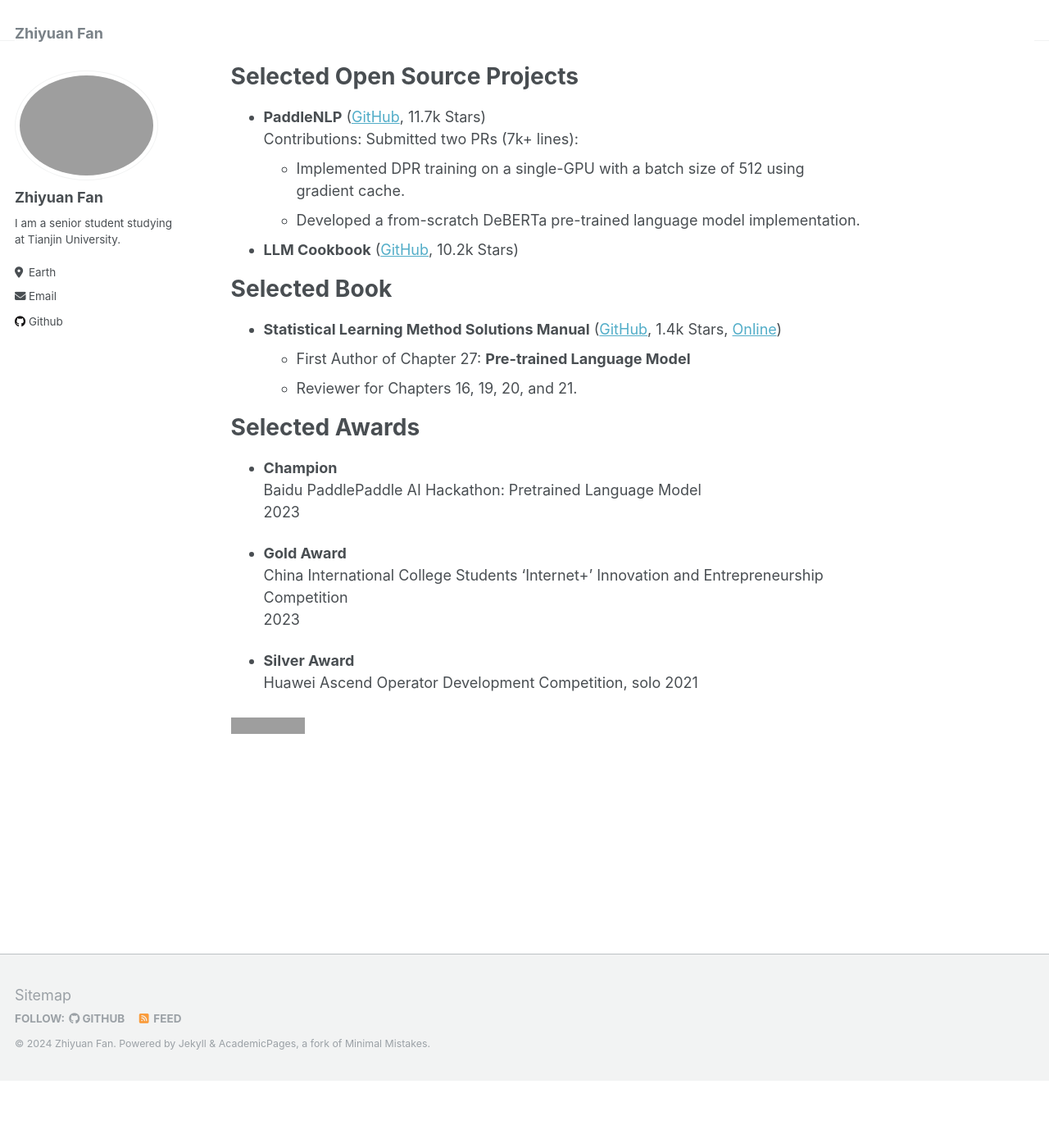
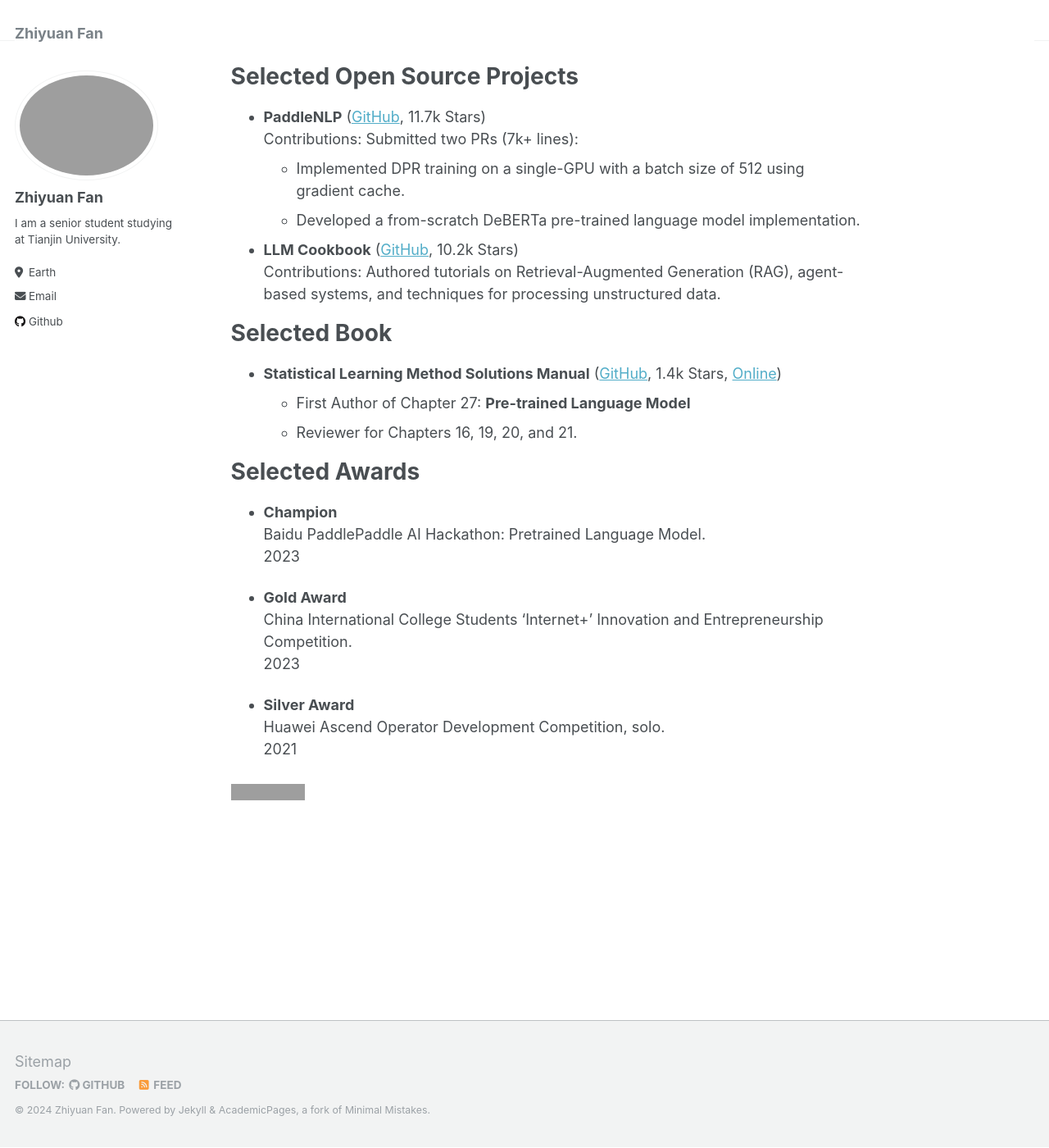
Before and after one commit to Zhiyuan-Fan/Zhiyuan-Fan.github.io, a Jekyll site: the page built from _pages/about.md, in a window 1280 px wide and 1400 px high, scrolled down 1175 px. Shown: the whole window at 82% size. Built offline with Jekyll 4.4.1, drawn with Linux system fonts in a browser that asks for light colours; before the commit the page ends 2494 px from its top, so only the background shows below that; grey boxes are pictures that could not be loaded.

Commit message:
update profile

```diff
--- a/_pages/about.md
+++ b/_pages/about.md
@@ -69,6 +69,8 @@ Selected Open Source Projects
 
 
 - **LLM Cookbook** ([GitHub](https://github.com/datawhalechina/llm-cookbook), 10.2k Stars)
+  Contributions: Authored tutorials on Retrieval-Augmented Generation (RAG), agent-based systems, and techniques for processing unstructured data.
+
 
 Selected Book
 ======
@@ -79,15 +81,15 @@ Selected Book
 Selected Awards
 ======
 - **Champion**
-  Baidu PaddlePaddle AI Hackathon: Pretrained Language Model
+  Baidu PaddlePaddle AI Hackathon: Pretrained Language Model.
   2023
 
 - **Gold Award**
-  China International College Students 'Internet+' Innovation and Entrepreneurship Competition
+  China International College Students 'Internet+' Innovation and Entrepreneurship Competition.
   2023
 
 - **Silver Award**
-  Huawei Ascend Operator Development Competition, solo
+  Huawei Ascend Operator Development Competition, solo.
   2021
 
 
```
